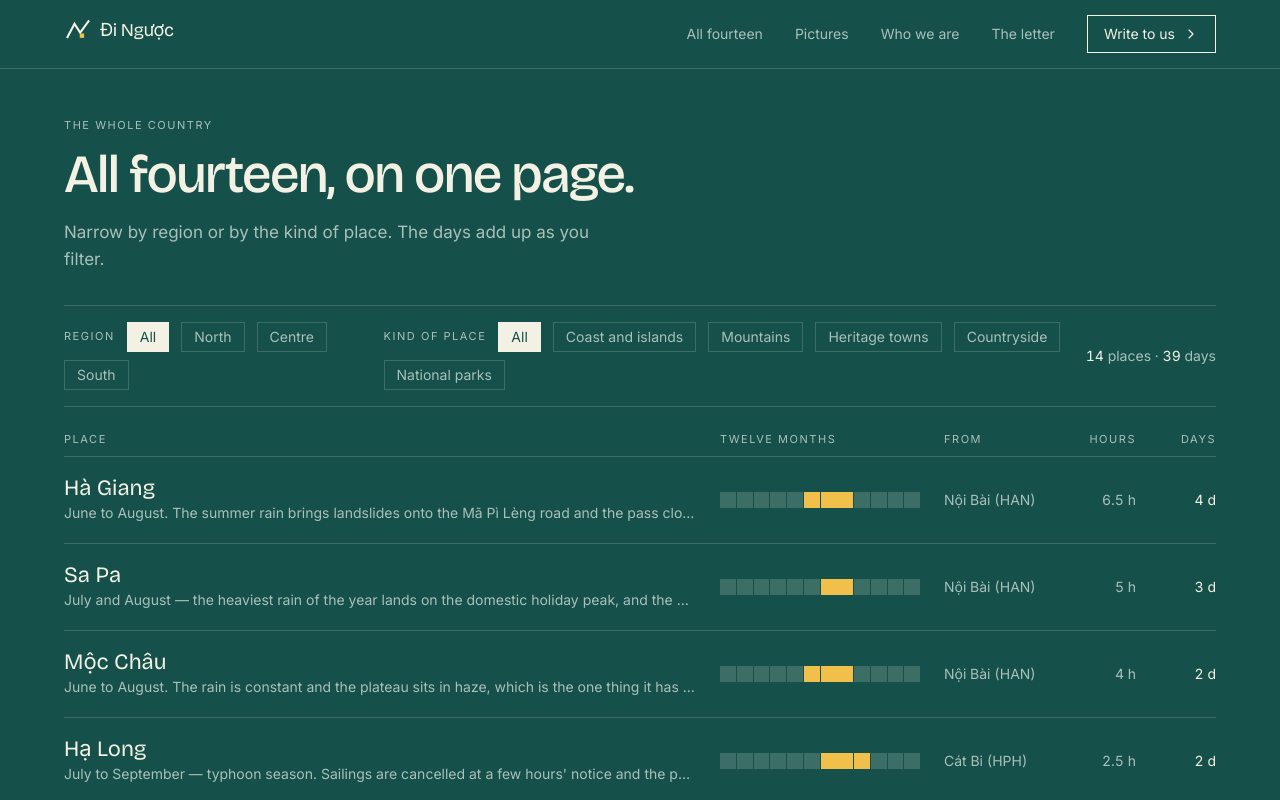
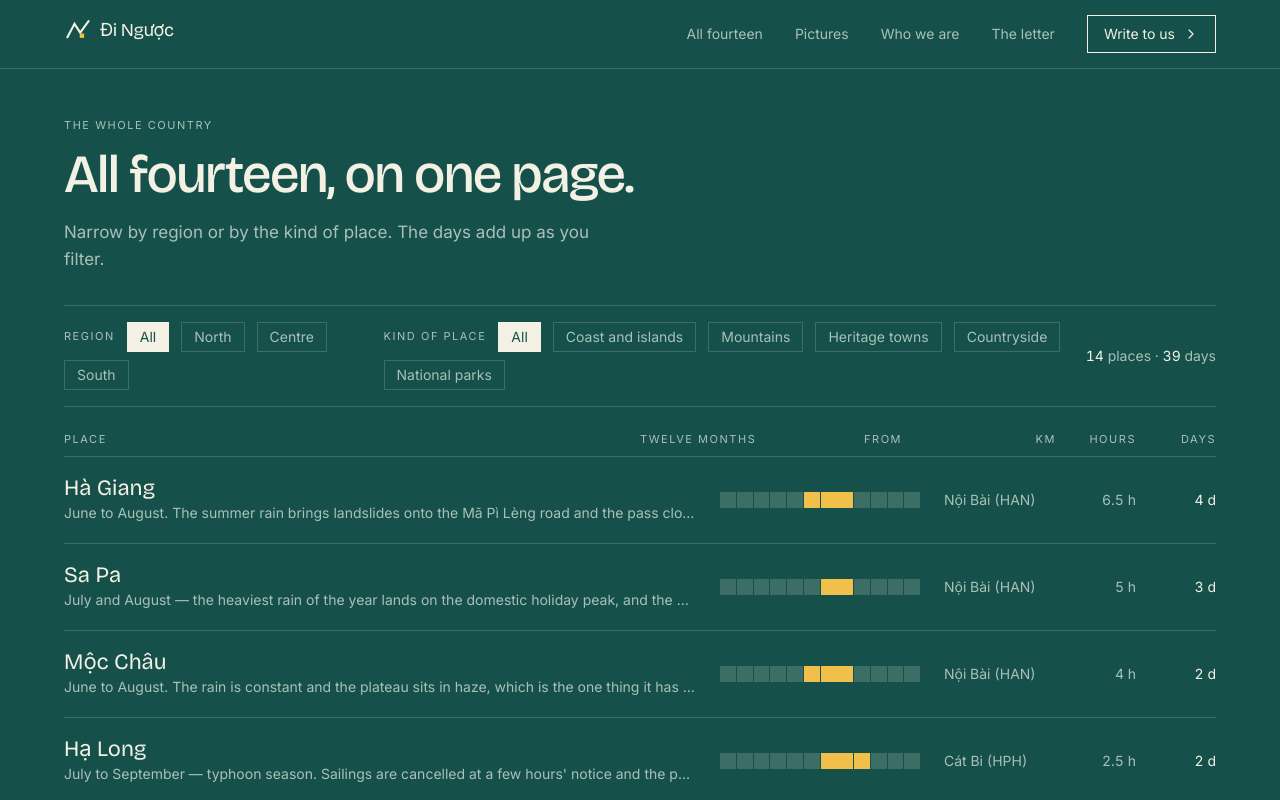
Before and after one commit to ThanhNV121097/project-3f77af57, a React (Vite) app in the folder code/frontend/: page /destinations in a window 1280 px wide. Shown: the top 800 px of the page. Built offline with nearby package versions, Linux system fonts and the light colour scheme.

Commit message:
chore: edit code/frontend/src/pages/Destinations.tsx

```diff
--- a/code/frontend/src/pages/Destinations.tsx
+++ b/code/frontend/src/pages/Destinations.tsx
@@ -76,10 +76,11 @@ export default function Destinations() {
 
       {!loading && shown.length > 0 && (
         <>
-          <div className="mt-6 hidden grid-cols-[1fr_200px_104px_64px_56px] gap-6 border-b border-line pb-2 lg:grid">
+          <div className="mt-6 hidden grid-cols-[1fr_200px_104px_64px_56px_56px] gap-6 border-b border-line pb-2 lg:grid">
             <span className="label text-ink-soft">{cols.place}</span>
             <span className="label text-ink-soft">{cols.months}</span>
             <span className="label text-ink-soft">{cols.airport}</span>
+            <span className="label text-right text-ink-soft">{cols.km}</span>
             <span className="label text-right text-ink-soft">{cols.hours}</span>
             <span className="label text-right text-ink-soft">{cols.days}</span>
           </div>
```
